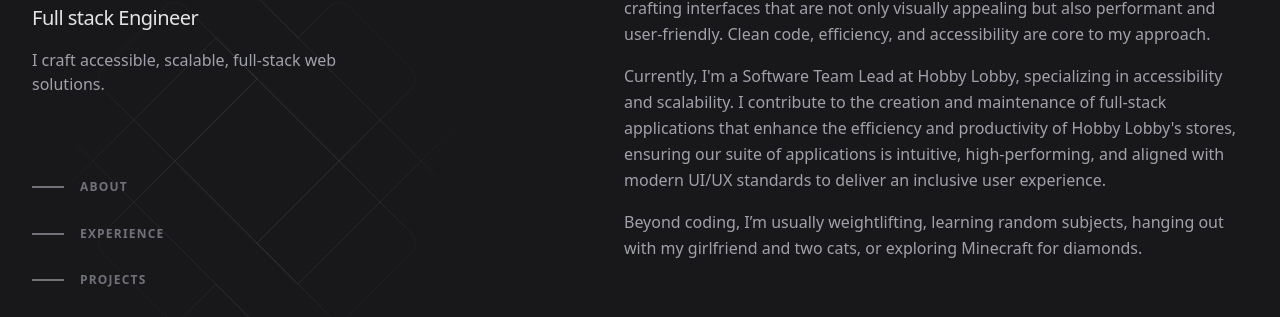
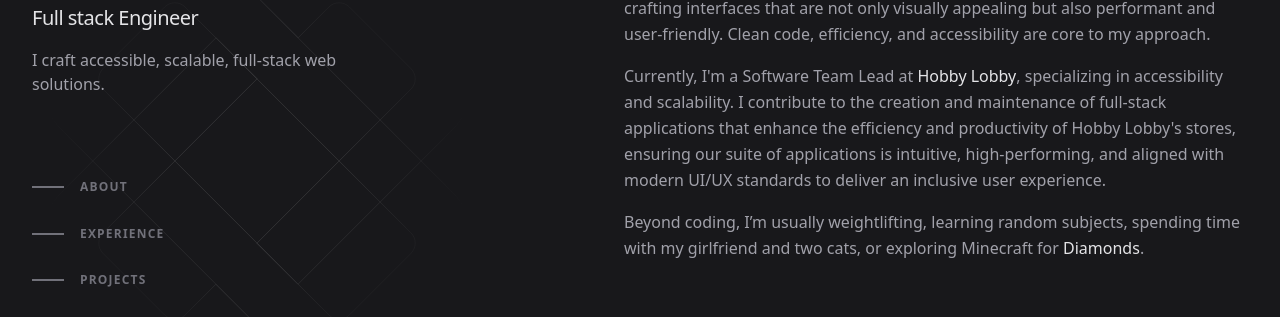
Before and after one commit to BrysD-27/v3, a Next.js app: page / in a window 1280 px wide. Shown: the part 152-469 px from the top of the page. Built offline with nearby package versions, Linux system fonts and the light colour scheme.

Commit message:
additional changes

```diff
--- a/src/app/components/nav.tsx
+++ b/src/app/components/nav.tsx
@@ -1,6 +1,6 @@
 "use client";
 import styled from "styled-components";
-import { navLinks } from "@/content/data";
+import { navLinks } from "@/public/content/data";
 import Link from "next/link";
 
 const StyledNav = styled.nav`
@@ -8,7 +8,7 @@ const StyledNav = styled.nav`
   @media (min-width: 1024px) {
     display: block;
   }
-`
+`;
 const StyledLinks = styled.div`
   display: flex;
   align-items: center;
@@ -68,7 +68,7 @@ const StyledLinks = styled.div`
     }
 
     a:hover {
-      background-color: rgb(228 228 231 / 0.02);
+      background-color: #27272a80;
       box-shadow: inset 0 1px 0 0 rgb(244 244 245 / 0.03);
       color: rgb(228 228 231 / var(--tw-text-opacity, 1));
       &:before {
--- a/src/app/components/sections/about.tsx
+++ b/src/app/components/sections/about.tsx
@@ -25,9 +25,34 @@ const StyledHeading = styled.div`
     border-width: 0;
   }
   h2 {
-        letter-spacing: .1rem;
+    letter-spacing: 0.1rem;
     text-transform: uppercase;
     font-weight: 700;
+  }
+`;
+
+const StyledAnchor = styled.a`
+  font-weight: 500;
+  color: rgb(228 228 231 / var(--tw-text-opacity, 1));
+
+  transition: color 0.1s ease-in-out;
+
+  &:hover,
+  &:focus {
+    color: rgb(249 115 22 / var(--tw-text-opacity, 1));
+  }
+`;
+
+const StyledFancySpan = styled.span`
+  font-weight: 500;
+  color: rgb(228 228 231 / var(--tw-text-opacity, 1));
+  transition: color 0.1s ease-in-out;
+
+  &:hover,
+  &:focus {
+    cursor: url(/_next/image?url=%2F_next%2Fstatic%2Fmedia%2Fdiamond.b8577623.ico&w=64&q=75), auto;
+    color: rgb(56 189 248 / var(--tw-text-opacity, 1));
+  }
 }
 `;
 
@@ -41,28 +66,33 @@ const About = () => {
     <main>
       <StyledSection id="about" aria-label="About me">
         <div>
-            <StyledHeading><h2>About</h2></StyledHeading>
+          <StyledHeading>
+            <h2>About</h2>
+          </StyledHeading>
         </div>
         <div>
           <StyledParagraph>
-            {"I'm"} a developer passionate about building well-engineered, intuitive
-            user experiences. I enjoy working at the intersection of design and
-            development, crafting interfaces that are not only visually
-            appealing but also performant and user-friendly. Clean code,
-            efficiency, and accessibility are core to my approach.
+            {"I'm"} a developer passionate about building well-engineered,
+            intuitive user experiences. I enjoy working at the intersection of
+            design and development, crafting interfaces that are not only
+            visually appealing but also performant and user-friendly. Clean
+            code, efficiency, and accessibility are core to my approach.
           </StyledParagraph>
           <StyledParagraph>
-            Currently, {"I'm"} a Software Team Lead at Hobby Lobby, specializing in
-            accessibility and scalability. I contribute to the creation and
-            maintenance of full-stack applications that enhance the efficiency
-            and productivity of Hobby {"Lobby's"} stores, ensuring our suite of
-            applications is intuitive, high-performing, and aligned with modern
-            UI/UX standards to deliver an inclusive user experience.
+            Currently, {"I'm"} a Software Team Lead at{" "}
+            <StyledAnchor href="https://www.hobbylobby.com/" target="_blank">
+              Hobby Lobby
+            </StyledAnchor>
+            , specializing in accessibility and scalability. I contribute to the
+            creation and maintenance of full-stack applications that enhance the
+            efficiency and productivity of Hobby {"Lobby's"} stores, ensuring
+            our suite of applications is intuitive, high-performing, and aligned
+            with modern UI/UX standards to deliver an inclusive user experience.
           </StyledParagraph>
           <StyledParagraph>
-            Beyond coding, {"I’m"} usually weightlifting, learning random subjects,
-            hanging out with my girlfriend and two cats, or exploring Minecraft
-            for diamonds.
+            Beyond coding, {"I’m"} usually weightlifting, learning random
+            subjects, spending time with my girlfriend and two cats, or
+            exploring Minecraft for <StyledFancySpan>Diamonds</StyledFancySpan>.
           </StyledParagraph>
         </div>
       </StyledSection>
--- a/src/app/components/social.tsx
+++ b/src/app/components/social.tsx
@@ -1,5 +1,5 @@
 import styled from "styled-components";
-import { contactinfo } from "@/content/data";
+import { contactinfo } from "@/public/content/data";
 import Icon from "./icons/icon";
 
 const StyledSocialList = styled.ul`
@@ -36,7 +36,7 @@ const StyledSocialList = styled.ul`
       &:focus {
         box-shadow: inset 0 1px 0 0 rgb(244 244 245 / 0.03);
         color: rgb(228 228 231 / var(--tw-text-opacity, 1));
-        background-color: rgb(228 228 231 / 0.02);
+        background-color: #27272a80;
         transform: translateY(-5%); /* Moves up by 10px */
       }
 
--- a/src/tsconfig.json
+++ b/src/tsconfig.json
@@ -20,7 +20,7 @@
         "baseUrl": ".",
         "paths": {
           "@/*": ["*"],
-          "@/components/*": ["app/components/*"]
+          "@/components/*": ["app/components/*"],
         },
     "plugins": [
       {
--- a/tailwind.config.ts
+++ b/tailwind.config.ts
@@ -5,6 +5,7 @@ export default {
     "./src/pages/**/*.{js,ts,jsx,tsx,mdx}",
     "./src/components/**/*.{js,ts,jsx,tsx,mdx}",
     "./src/app/**/*.{js,ts,jsx,tsx,mdx}",
+    "./src/public/**/*{.png, .ts}"
   ],
   theme: {
     extend: {
```
Also changed, not shown: src/app/layout.tsx (+2 -6 lines), src/app/globals.css (line endings or trailing spaces), src/public/content/data.ts (renamed from src/content/data.ts), 1 other file (tests, documents, lock files or other folders). Lines whose indentation alone changed are shown as unchanged.
